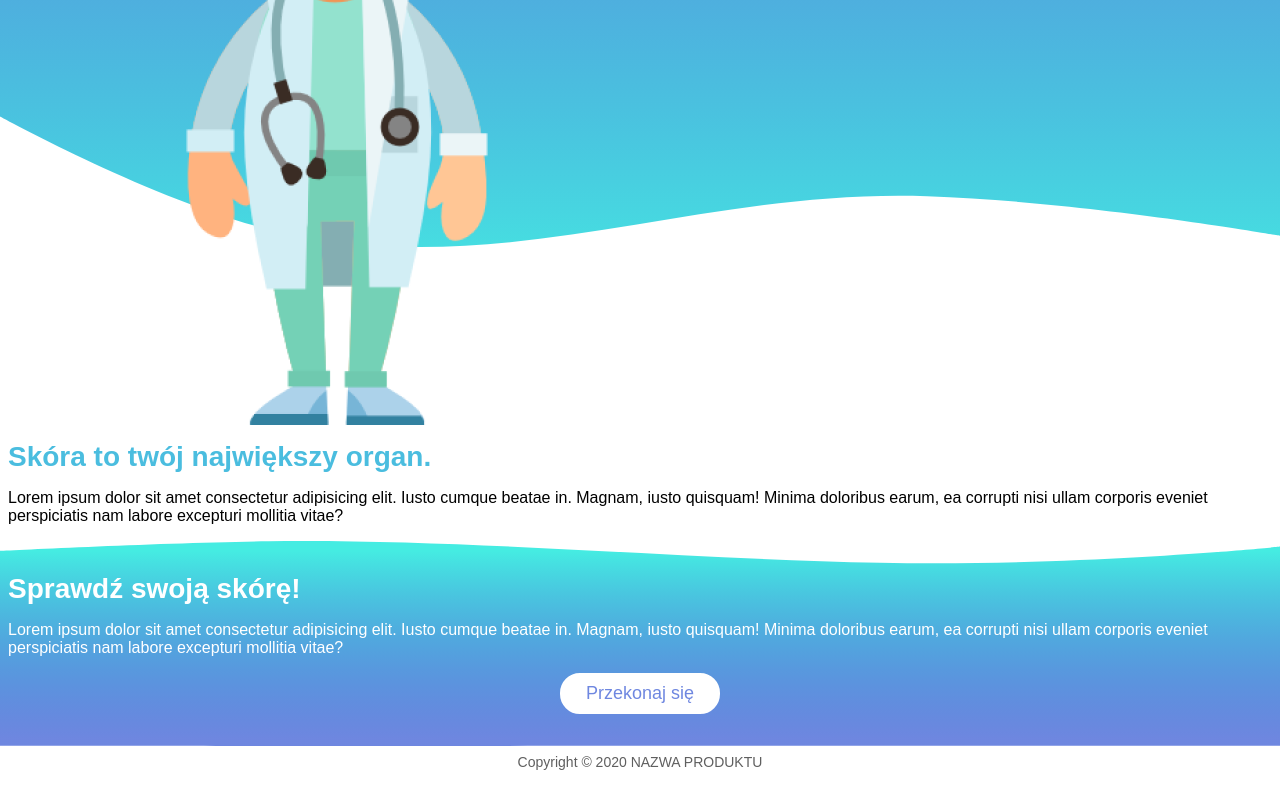
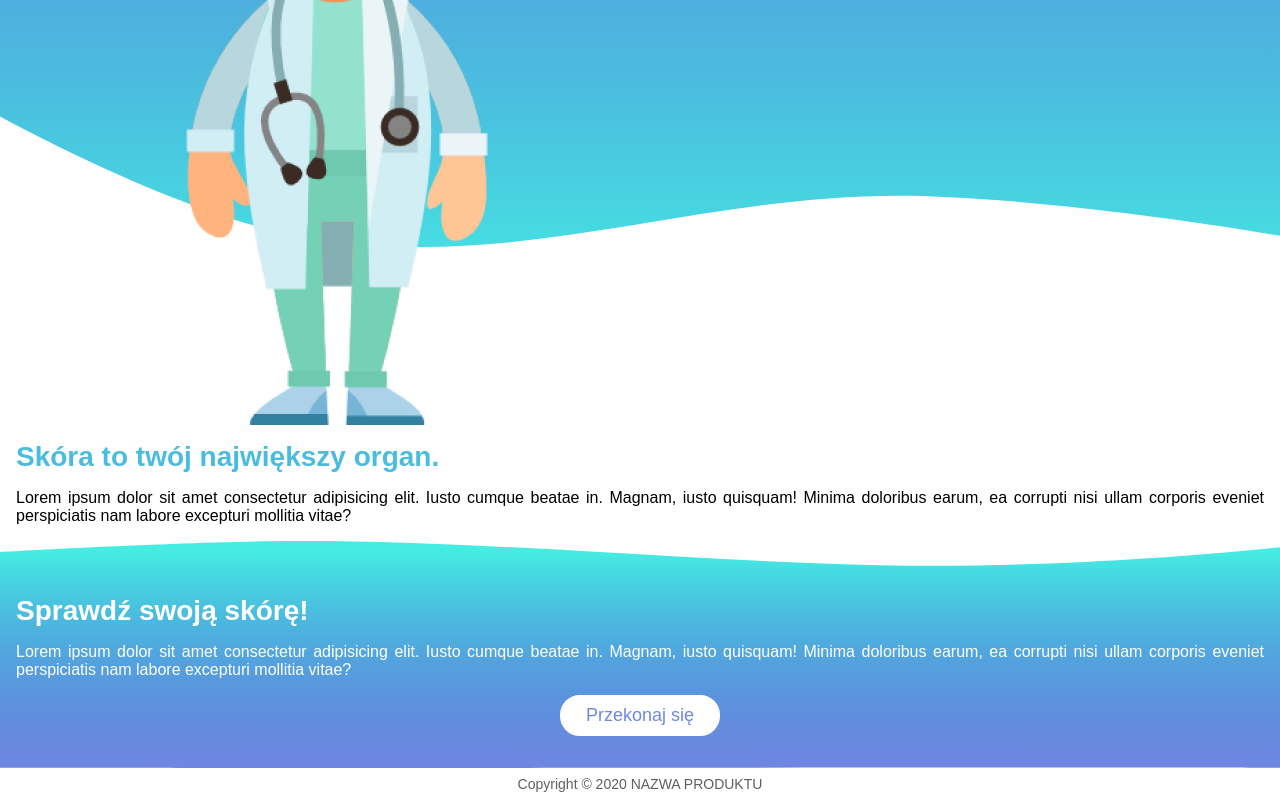
Before and after one commit to jarosik10/czerniak, a website: page index.html in a window 1280 px wide. Shown: the part 465-1265 px from the top of the page. Before the commit the page ends 1243 px from the top, so only its background shows below. Drawn offline with Linux system fonts and the light colour scheme; a web font is replaced by a local one.

Commit message:
Add styling changes
Changes:
- bigger left right margin for section header and paragraph
- bigger top padding for header in colored section

```diff
--- a/index.html
+++ b/index.html
@@ -6,7 +6,7 @@
   <meta name="viewport"
     content="width=device-width, user-scalable=no, initial-scale=1.0, maximum-scale=1.0, minimum-scale=1.0">
   <meta http-equiv="X-UA-Compatible" content="ie=edge">
-  <title>Hello Roman Boilerplate</title>
+  <title>Czerniak</title>
   <script defer src="src/js/index.js"></script>
   <link href="dist/styles/index.css" rel="stylesheet">
   <link href="https://fonts.googleapis.com/css2?family=Muli:wght@400;700&display=swap" rel="stylesheet">
--- a/src/styles/index.scss
+++ b/src/styles/index.scss
@@ -110,12 +110,13 @@ body {
   &__header {
     color: #4abddf;
     font-size: 2.8rem;
-    margin: 16px 8px;
+    margin: 16px;
   }
 
   &__paragraph {
+    text-align: justify;
     font-size: 1.6rem;
-    margin: 16px 8px;
+    margin: 16px;
   }
 
   &__link {
@@ -128,7 +129,7 @@ body {
     background-size: 100% 100%;
 
     .section__header {
-      padding-top: 32px;
+      padding-top: 54px;
       color: white;
     }
 
```
Also changed, not shown: dist/styles/index.css.
